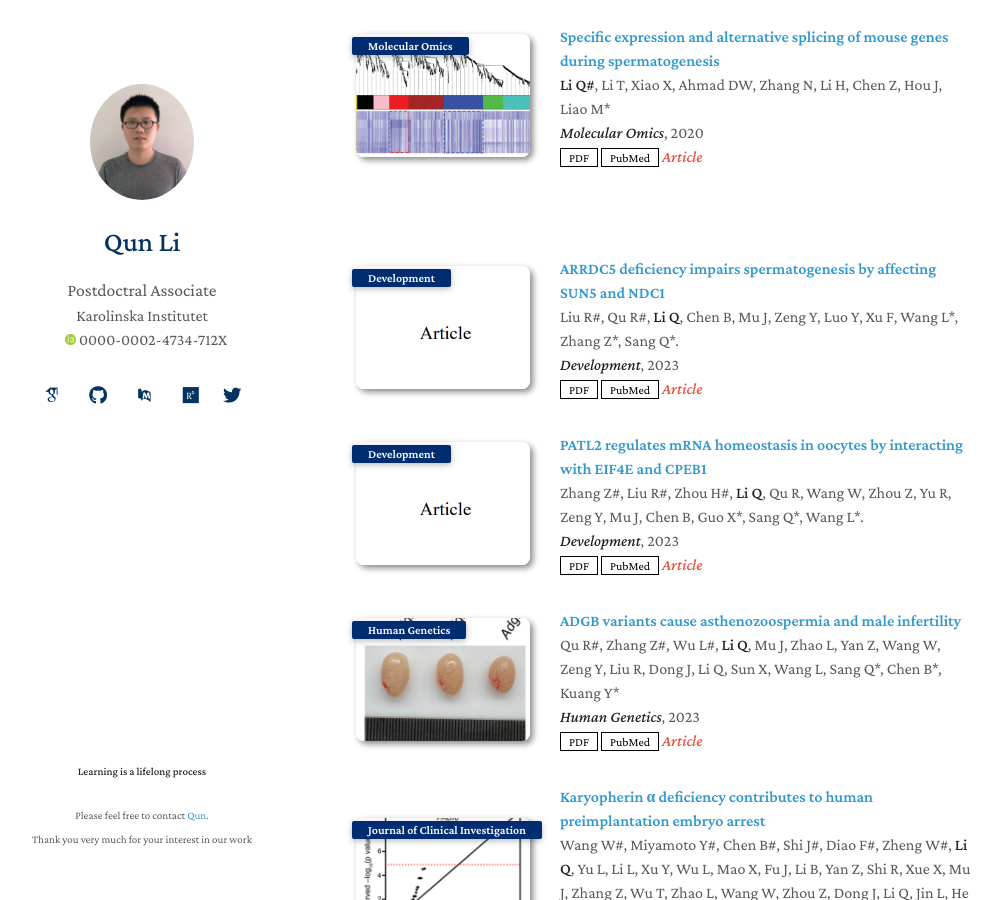
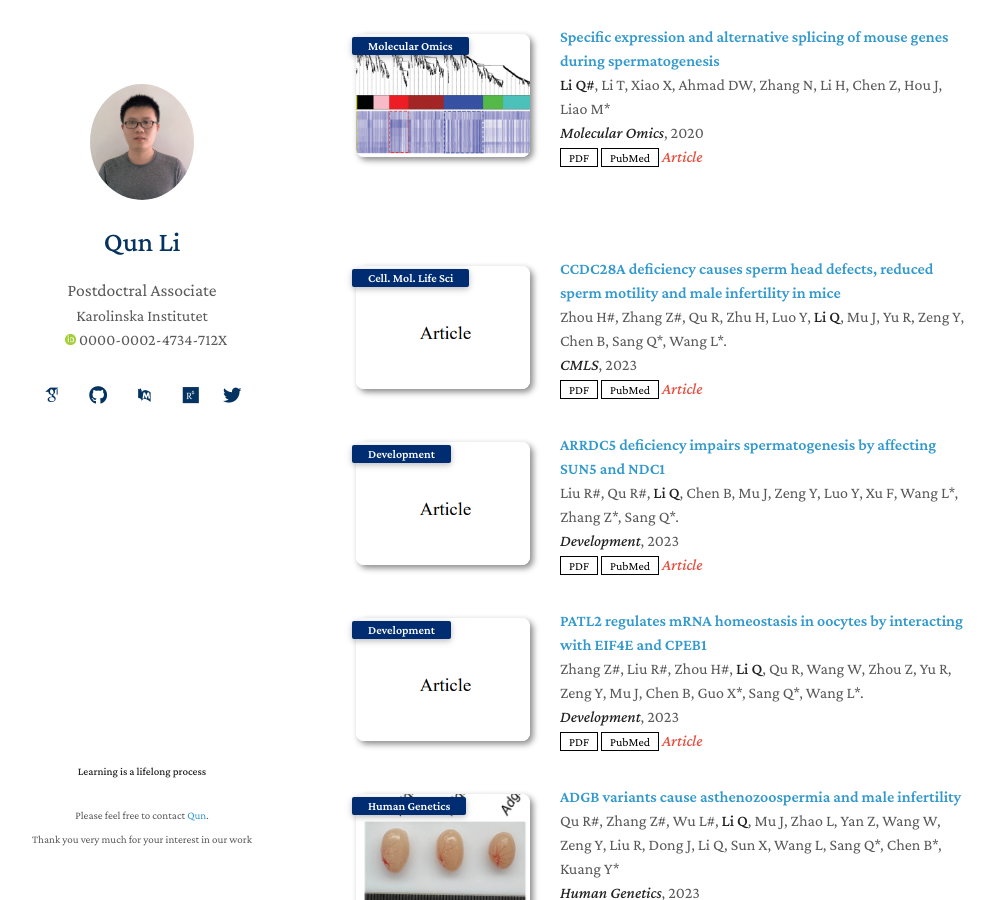
Before and after one commit to liqunbio/liqunbio.github.io, a Jekyll site: the page built from index.md, in a window 1280 px wide and 900 px high, scrolled down 1934 px. Shown: the whole window, without its empty margins (134-1135 px from the left). Built offline with Jekyll 4.4.1, drawn with Linux system fonts in a browser that asks for light colours; some web fonts are replaced; comment, search, counter and statistics services are not loaded; our own code applies the rules of GitHub Pages for plain Markdown files.

Commit message:
Update publicationsB.md

```diff
--- a/_includes/publicationsB.md
+++ b/_includes/publicationsB.md
@@ -1,6 +1,27 @@
 <div class="publications">
     <ol class="bibliography">
        <br>
+
+       <li>
+         <div class="pub-row">
+            <div class="col-sm-3 abbr" style="position: relative;padding-right: 15px;padding-left: 15px;">
+               <img src="assets/img/General.png" class="teaser img-fluid z-depth-1">
+               <abbr class="badge">Cell. Mol. Life Sci</abbr>
+            </div>
+            <div class="col-sm-9" style="position: relative;padding-right: 15px;padding-left: 20px;">
+               <div class="title"><a href="https://link.springer.com/article/10.1007/s00018-024-05184-5" target="_blank">CCDC28A deficiency causes sperm head defects, reduced sperm motility and male infertility in mice</a></div>
+               <div class="author">Zhou H#, Zhang Z#, Qu R, Zhu H, Luo Y, <strong>Li Q</strong>, Mu J, Yu R, Zeng Y, Chen B, Sang Q*, Wang L*.</div>
+               <div class="periodical"><strong><em>CMLS</em></strong>, 2023</div>
+               <div class="links">
+                  <a href="assets/publication/2024_CMLS_CCDC28A.pdf" class="btn btn-sm z-depth-0" role="button" target="_blank" style="font-size:12px;">PDF</a>
+                  <a href="https://pubmed.ncbi.nlm.nih.gov/38597936/" class="btn btn-sm z-depth-0" role="button" target="_blank" style="font-size:12px;">PubMed</a>
+                  <strong><i style="color:#e74d3c">Article</i></strong>
+               </div>
+            </div>
+         </div>
+      </li>
+      <br>
+
        <li>
           <div class="pub-row">
              <div class="col-sm-3 abbr" style="position: relative;padding-right: 15px;padding-left: 15px;">
@@ -21,6 +42,7 @@
           </div>
        </li>
        <br>
+
        <li>
           <div class="pub-row">
              <div class="col-sm-3 abbr" style="position: relative;padding-right: 15px;padding-left: 15px;">
@@ -40,6 +62,7 @@
           </div>
        </li>
        <br>
+
        <li>
           <div class="pub-row">
              <div class="col-sm-3 abbr" style="position: relative;padding-right: 15px;padding-left: 15px;">
@@ -60,6 +83,7 @@
           </div>
        </li>
        <br>
+
        <li>
           <div class="pub-row">
              <div class="col-sm-3 abbr" style="position: relative;padding-right: 15px;padding-left: 15px;">
@@ -79,6 +103,7 @@
           </div>
        </li>
        <br>
+
        <li>
           <div class="pub-row">
              <div class="col-sm-3 abbr" style="position: relative;padding-right: 15px;padding-left: 15px;">
@@ -98,6 +123,7 @@
           </div>
        </li>
        <br>
+
        <li>
           <div class="pub-row">
              <div class="col-sm-3 abbr" style="position: relative;padding-right: 15px;padding-left: 15px;">
@@ -117,6 +143,7 @@
           </div>
        </li>
        <br>
+
        <li>
           <div class="pub-row">
              <div class="col-sm-3 abbr" style="position: relative;padding-right: 15px;padding-left: 15px;">
@@ -136,6 +163,7 @@
           </div>
        </li>
        <br>
+
        <li>
           <div class="pub-row">
              <div class="col-sm-3 abbr" style="position: relative;padding-right: 15px;padding-left: 15px;">
@@ -156,6 +184,7 @@
           </div>
        </li>
        <br>
+
        <li>
           <div class="pub-row">
              <div class="col-sm-3 abbr" style="position: relative;padding-right: 15px;padding-left: 15px;">
```
